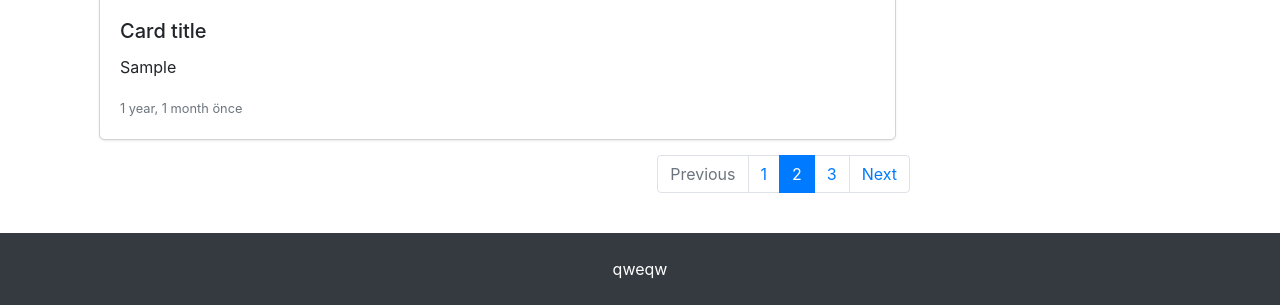
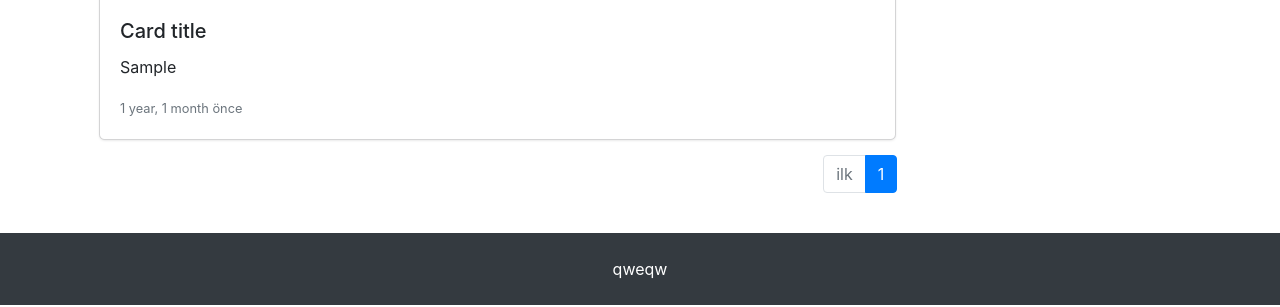
Before and after one commit to ugurhmz/Oguzhan-celikarslan-Blog-project, a Django app: page / in a window 1280 px wide. Shown: the part 493-800 px from the top of the page. Run offline with Django 3.2, Linux system fonts and the light colour scheme; tables that the repository leaves empty hold one stand-in row (values such as "Sample post"); some libraries are stand-ins or nearby versions.

Commit message:
pagination,iconscdn, html&bs4

```diff
--- a/blog/templates/pages/anasayfa.html
+++ b/blog/templates/pages/anasayfa.html
@@ -2,12 +2,9 @@
 {% load static %}
 {% block title %} Anasayfa {% endblock %}
 
-
 {% block content %}
 
   {% for yazi in yazilar %}
-
-
 <div class="container">
     <div class="card mb-3 ">
           <img
@@ -18,7 +15,7 @@
           <div class="card-body">
             <h5 class="card-title">Card title</h5>
             <p class="card-text">
-      {{ yazi.icerik|safe|truncatechars_html:250 }}
+              {{ yazi.icerik |safe| truncatechars_html:200}}
             </p>
             <p class="card-text">
               <small class="text-muted">{{ yazi.olusturulma_tarihi|timesince }} önce</small>
@@ -28,27 +25,62 @@
 
 </div>
 
-
   {% empty %}
     <h1>Hiç yazı yok</h1>
     {% endfor %}
 
+    <nav aria-label="..." style="margin-right: .8rem;">
+        <ul class="pagination justify-content-end">
 
-    <nav aria-label="...">
-                <ul class="pagination justify-content-end">
+            {% if yazilar.has_previous %} <!--yazi Öncesi varmı  -->
+                   <li class="page-item">
+                  <a class="page-link" href="?sayfa=1"  aria-disabled="true">
+                      <span class="text-dark"> <i class="fas fa-reply"> ilk</i></span>
+                  </a>
+                </li>
+                    <li class="page-item">
+                      <a class="page-link" href="?sayfa={{ yazilar.previous_page_number }}" tabindex="-1" aria-disabled="true">
+                            <span><i class="fas fa-angle-double-left"></i></span>
+                      </a>
+                    </li>
+            {%  else %}
                    <li class="page-item disabled">
-                          <a class="page-link" href="#" tabindex="-1" aria-disabled="true">Previous</a>
+                      <a class="page-link" href="" tabindex="-1" aria-disabled="true">
+                      <span>ilk </span>
+                      </a>
                     </li>
-                        <li class="page-item"><a class="page-link" href="#">1</a></li>
+            {% endif %}
+
                 <li class="page-item active" aria-current="page">
-                          <a class="page-link" href="#">2</a>
+                  <a class="page-link" href="#">{{ yazilar.number }}</a>
                 </li>
-                        <li class="page-item"><a class="page-link" href="#">3</a></li>
+
+
+            {% if yazilar.has_next %}
+
+
               <li class="page-item">
-                          <a class="page-link" href="#">Next</a>
+                <a class="page-link" href="?sayfa={{ yazilar.next_page_number }}">
+                    <span><i class="fas fa-angle-double-right"></i></span>
+                </a>
             </li>
+
+            <li class="page-item">
+                 <a class="page-link" href="?sayfa={{ yazilar.paginator.num_pages }}">{{ yazilar.paginator.num_pages }}</a>
+                <!-- paginator içinde kaç sayfa varsa getir.(Son sayfamız)-->
+            </li>
+
+
+
+
+            {% else %}
+
+
+
+            {% endif %}
+
+
         </ul>
     </nav>
 
-
 {% endblock %}
--- a/blog/views/anasayfa.py
+++ b/blog/views/anasayfa.py
@@ -1,12 +1,14 @@
 from django.shortcuts import render
 from blog.models import YazilarModel
-
+from django.core.paginator import Paginator #-> Paginator için
 
 def anasayfa(request):
-    yazilar = YazilarModel.objects.all()
+    yazilar = YazilarModel.objects.order_by("-id") #Enson  atılan yazıyı, en başa al.
+    sayfa=request.GET.get('sayfa')
+    paginator = Paginator(yazilar,2)
 
 
     context = {
-        'yazilar':yazilar
+        'yazilar':paginator.get_page(sayfa)
     }
     return render(request,"pages/anasayfa.html", context=context)
--- a/templates/base.html
+++ b/templates/base.html
@@ -11,7 +11,7 @@
     <link href="{% static 'js/bootstrap.bundle.min.js' %}" rel="stylesheet">
     <link rel="stylesheet" href="https://cdn.jsdelivr.net/npm/bootstrap@4.6.0/dist/css/bootstrap.min.css" integrity="sha384-B0vP5xmATw1+K9KRQjQERJvTumQW0nPEzvF6L/Z6nronJ3oUOFUFpCjEUQouq2+l" crossorigin="anonymous">
       <link rel="stylesheet" href="{% static 'css/custom.css' %}">
-
+    <link rel="stylesheet" href="https://cdnjs.cloudflare.com/ajax/libs/font-awesome/5.15.2/css/all.min.css" integrity="sha512-HK5fgLBL+xu6dm/Ii3z4xhlSUyZgTT9tuc/hSrtw6uzJOvgRr2a9jyxxT1ely+B+xFAmJKVSTbpM/CuL7qxO8w==" crossorigin="anonymous" />
       <title>{% block title %} {% endblock %}</title>
 
 
```
Lines whose indentation alone changed are shown as unchanged.
